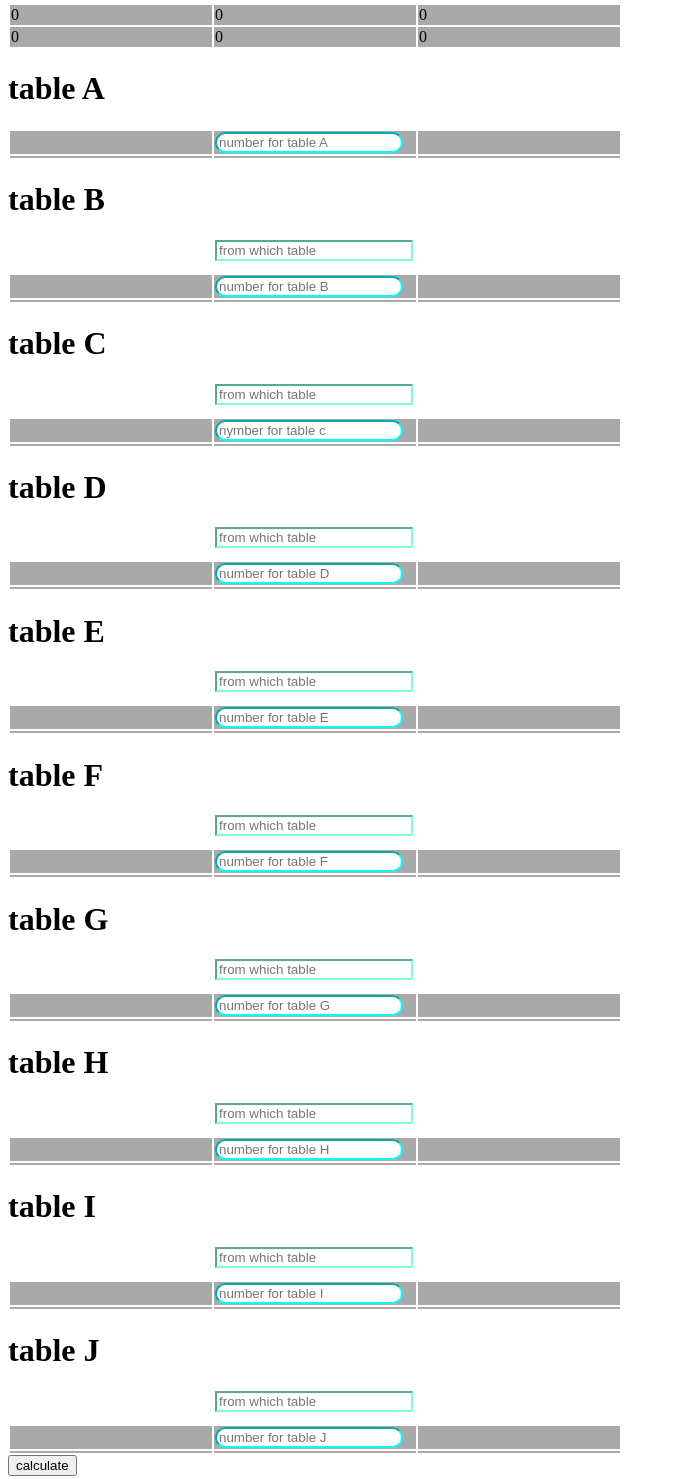
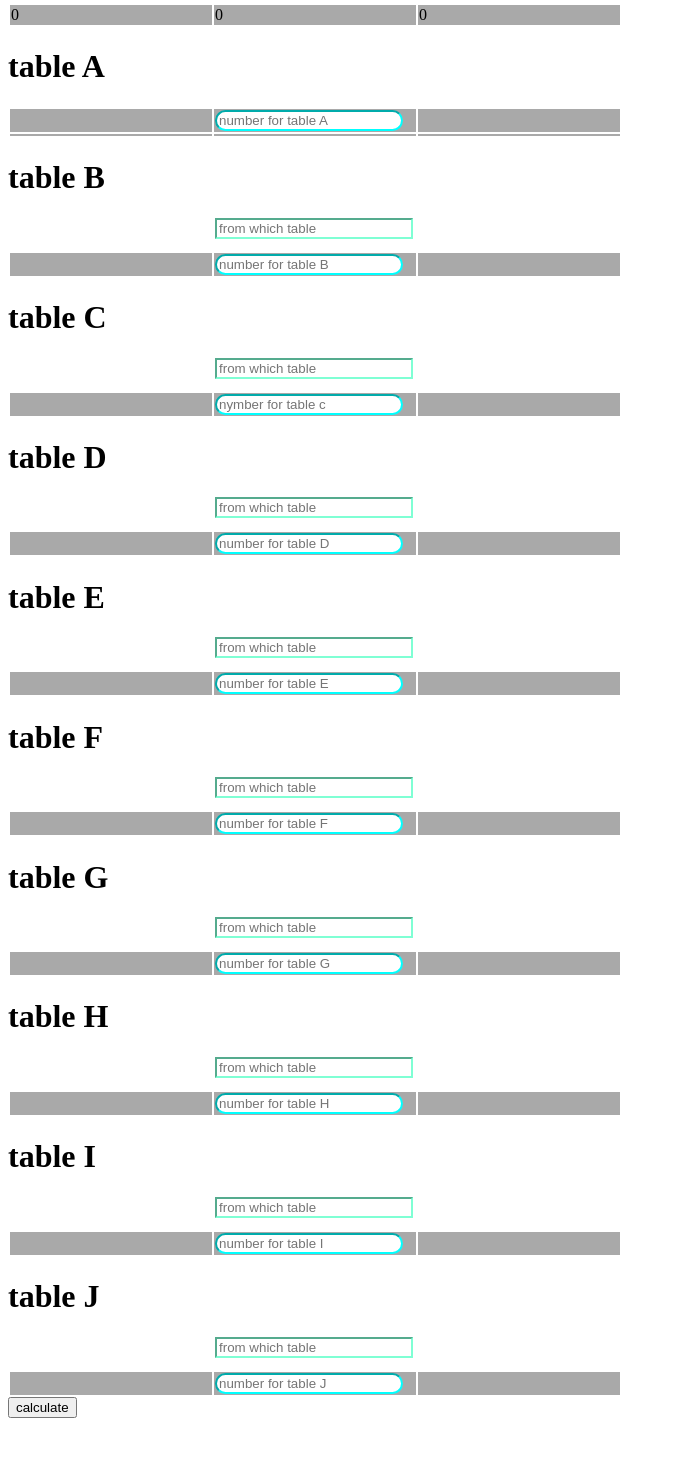
Before and after one commit to Xlt3h/pmm_calculation, a plain HTML site: page index.html in a window 1280 px wide. Shown: the part 77-1556 px from the top of the page, without its empty margins (0-675 px from the left). After the commit the page ends 1503 px from the top, so only its background shows below. Drawn offline with Linux system fonts and the light colour scheme.

Commit message:
fourth try

```diff
--- a/beauty.css
+++ b/beauty.css
@@ -1,13 +1,4 @@
-#body{
-    /*center the body*/
-    margin: 0 auto;
-}
-#calcu
-{
 
-
-    height: 100%;
-}
 #for_tables{
     color: antiquewhite;
 }
--- a/index.html
+++ b/index.html
@@ -16,11 +16,6 @@
             <td id="i_1u">0</td>
             <td id="i_2u">0</td>
             <td id="i_3u">0</td>
-        </tr>
-        <tr id="initial_table_down_row">
-          <td id="i_1d">0</td>
-            <td id="i_2d">0</td>
-            <td id="i_3d">0</td>
         </tr>
     </table>
 
@@ -47,11 +42,7 @@
           <td ><input placeholder="number for table B" type="number" id="b_2u"></td>
           <td id="b_3u"></td>
       </tr>
-      <tr>
-        <td id="b_1d"></td>
-          <td id="b_2d"></td>
-          <td id="b_3d"></td>
-    </tr>
+
 
     </table>
 
@@ -65,11 +56,7 @@
           <td ><input placeholder="nymber for table c" type="number" id="c_2u"></td>
           <td id="c_3u"></td>
       </tr>
-      <tr>
-        <td id="c_1d"></td>
-          <td id="c_2d"></td>
-          <td id="c_3d"></td>
-    </tr>
+
     </table>
     <h1>table D</h1>
     <input type="text" placeholder="from which table" id="table_from_d">
@@ -79,11 +66,7 @@
           <td ><input type="number" id="d_2u" placeholder="number for table D"></td>
           <td id="d_3u"></td>
       </tr>
-      <tr>
-        <td id="d_1d"></td>
-          <td id="d_2d"></td>
-          <td id="d_3d"></td>
-    </tr>
+
     </table>
     <h1>table E</h1>
     <input type="text" placeholder="from which table" id="table_from_e">
@@ -93,11 +76,7 @@
           <td ><input placeholder="number for table E" type="number" id="e_2u"></td>
           <td id="e_3u"></td>
       </tr>
-      <tr>
-        <td id="e_1d"></td>
-          <td id="e_2d"></td>
-          <td id="e_3d"></td>
-    </tr>
+
     </table>
     <h1>table F</h1>
     <input type="text" placeholder="from which table" id="table_from_f">
@@ -107,11 +86,7 @@
           <td ><input placeholder="number for table F" type="number" id="f_2u"></td>
           <td id="f_3u"></td>
       </tr>
-      <tr>
-        <td id="f_1d"></td>
-          <td id="f_2d"></td>
-          <td id="f_3d"></td>
-    </tr>
+
     </table>
     <h1>table G</h1>
     <input type="text" placeholder="from which table" id="table_from_g">
@@ -121,11 +96,7 @@
           <td ><input placeholder="number for table G" type="number" id="g_2u"></td>
           <td id="g_3u"></td>
       </tr>
-      <tr>
-        <td id="g_1d"></td>
-          <td id="g_2d"></td>
-          <td id="g_3d"></td>
-    </tr>
+
     </table>
     <h1>table H</h1>
     <input type="text" placeholder="from which table" id="table_from_h">
@@ -135,11 +106,7 @@
           <td ><input type="number" placeholder="number for table H" id="h_2u"></td>
           <td id="h_3u"></td>
       </tr>
-      <tr>
-        <td id="h_1d"></td>
-          <td id="h_2d"></td>
-          <td id="h_3d"></td>
-    </tr>
+
     </table>
     <h1>table I</h1>
     <input type="text" placeholder="from which table" id="table_from_z">
@@ -149,11 +116,7 @@
           <td ><input type="number" placeholder="number for table I" id="z_2u"></td>
           <td id="z_3u"></td>
       </tr>
-      <tr>
-        <td id="z_1d"></td>
-          <td id="z_2d"></td>
-          <td id="z_3d"></td>
-    </tr>
+
     </table>
     <h1>table J</h1>
     <input type="text" placeholder="from which table" id="table_from_j">
@@ -163,11 +126,7 @@
           <td ><input type="number" placeholder="number for table J" id="j_2u"></td>
           <td id="j_3u"></td>
       </tr>
-      <tr>
-        <td id="j_1d"></td>
-          <td id="j_2d"></td>
-          <td id="j_3d"></td>
-    </tr>
+
     </table>
    </form>
    <button onclick="calc()" id="calcu">calculate</button>
```
